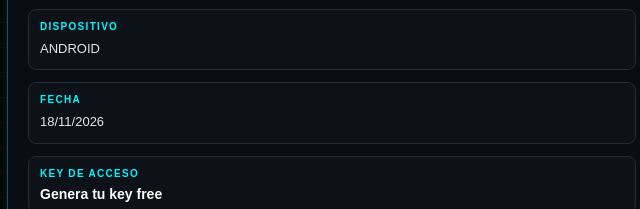
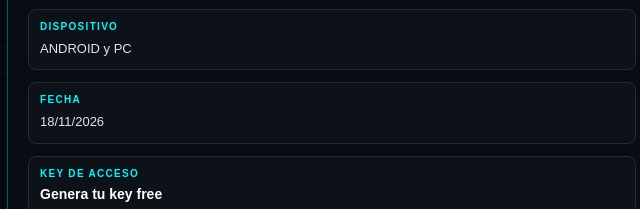
Before and after one commit to sensihanzxofc/Descargas, a plain HTML site: page index.html in a window 1280 px wide. Shown: the part 303-512 px from the top of the page, 308-948 px from the left. Drawn offline with Linux system fonts and the light colour scheme.

Commit message:
Update index.html

```diff
--- a/index.html
+++ b/index.html
@@ -372,7 +372,7 @@ const archivos = [
         titulo: "FreeFire 2019 - Samel Project",
         estado: "disponible",
         aviso: "Actualizado a su última versión disponible.",
-        dispositivo: "ANDROID",
+        dispositivo: "ANDROID y PC",
         fecha: "18/11/2026",
         key: "Genera tu key free",
 
```
